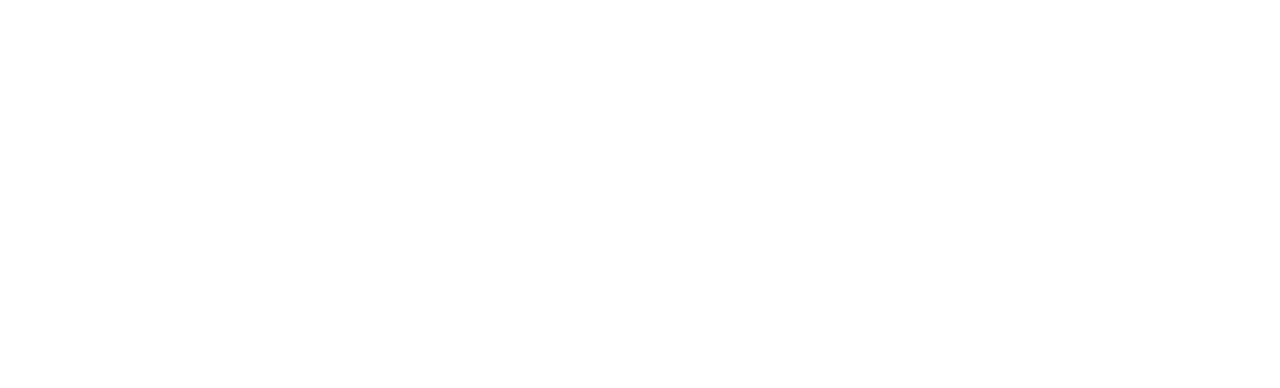
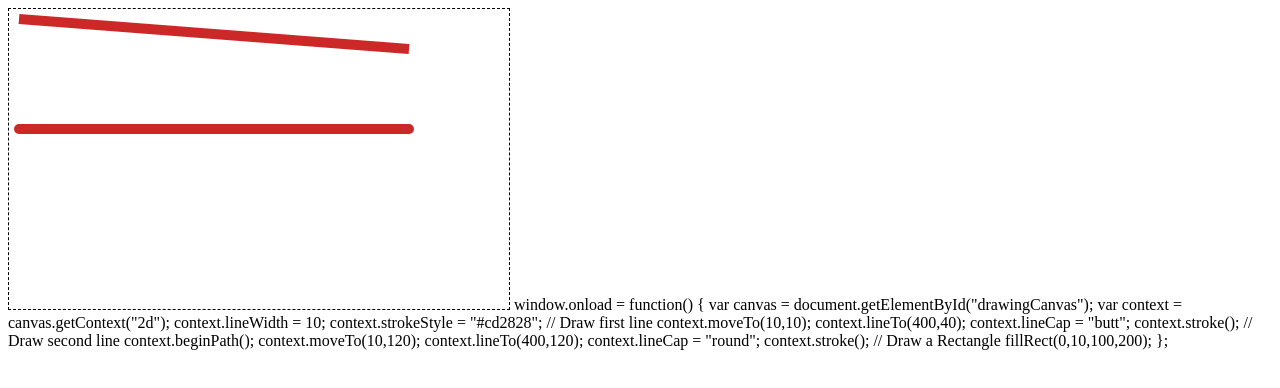
Before and after one commit to pokeyjoey/html5, a plain HTML site: page index.html in a window 1280 px wide. Drawn offline with Linux system fonts and the light colour scheme.

Commit message:
Commit code for now

```diff
--- a/index.html
+++ b/index.html
@@ -12,5 +12,34 @@
 
 <body>
         <canvas id="drawingCanvas" width="500" height="300"></canvas>
+		<style>
+			canvas {
+				border: 1px dashed black;
+			}
+		</style>
+		<script src="js/drawLine.js"></script>
+			window.onload = function() {
+				var canvas = document.getElementById("drawingCanvas");
+				var context = canvas.getContext("2d");
+				context.lineWidth = 10;
+				context.strokeStyle = "#cd2828";
+
+				// Draw first line
+				context.moveTo(10,10);
+				context.lineTo(400,40);
+				context.lineCap = "butt";
+				context.stroke();
+
+				// Draw second line
+				context.beginPath();
+				context.moveTo(10,120);
+				context.lineTo(400,120);
+				context.lineCap = "round";
+				context.stroke();
+
+				// Draw a Rectangle
+				fillRect(0,10,100,200);
+			};
+		</script>
 </body>
 </html>
--- /dev/null
+++ b/js/drawLine.js
@@ -0,0 +1,22 @@
+window.onload = function() {
+	var canvas = document.getElementById("drawingCanvas");
+	var context = canvas.getContext("2d");
+	context.lineWidth = 10;
+	context.strokeStyle = "#cd2828";
+
+	// Draw first line
+	context.moveTo(10,10);
+	context.lineTo(400,40);
+	context.lineCap = "butt";
+	context.stroke();
+
+	// Draw second line
+	context.beginPath();
+	context.moveTo(10,120);
+	context.lineTo(400,120);
+	context.lineCap = "round";
+	context.stroke();
+
+	// Draw a Rectangle
+	fillRect(0,10,100,200);
+};
```
Also changed, not shown: js/curvedLines.js (added, +15 -0 lines).
